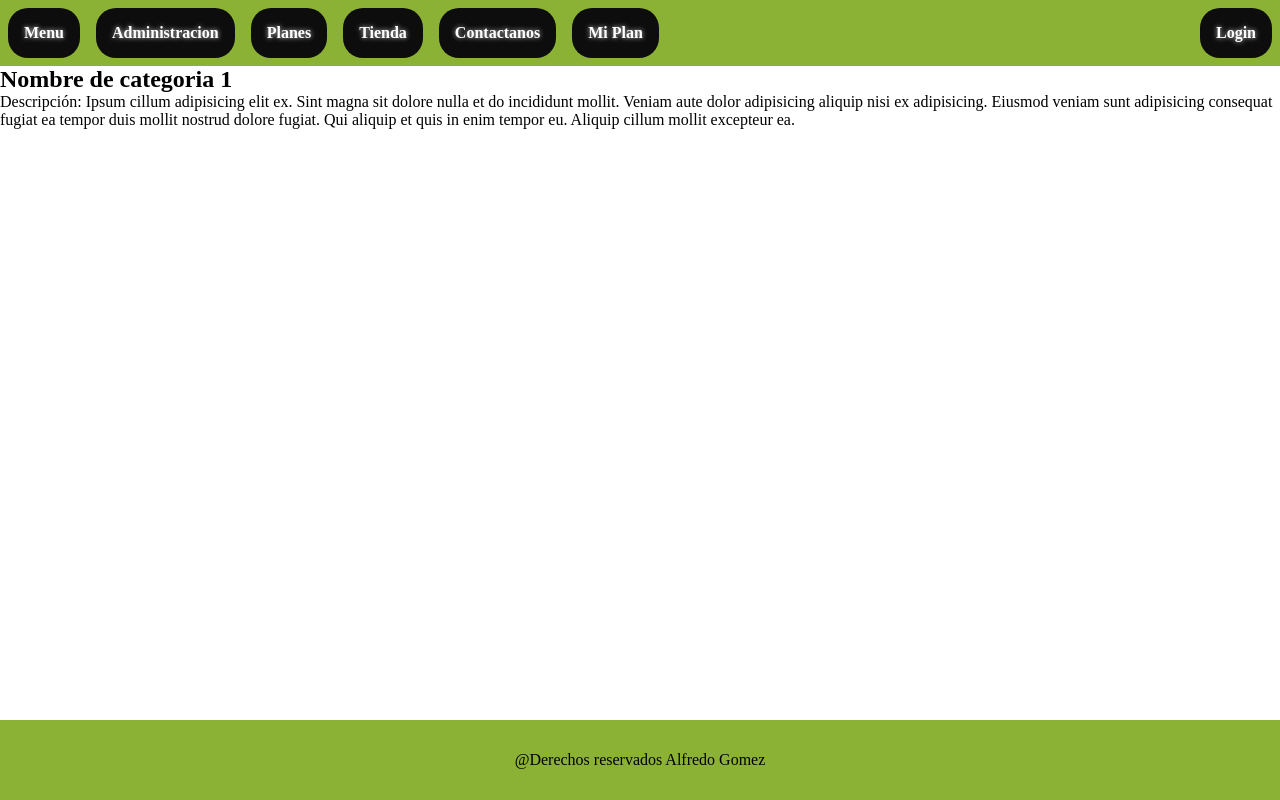
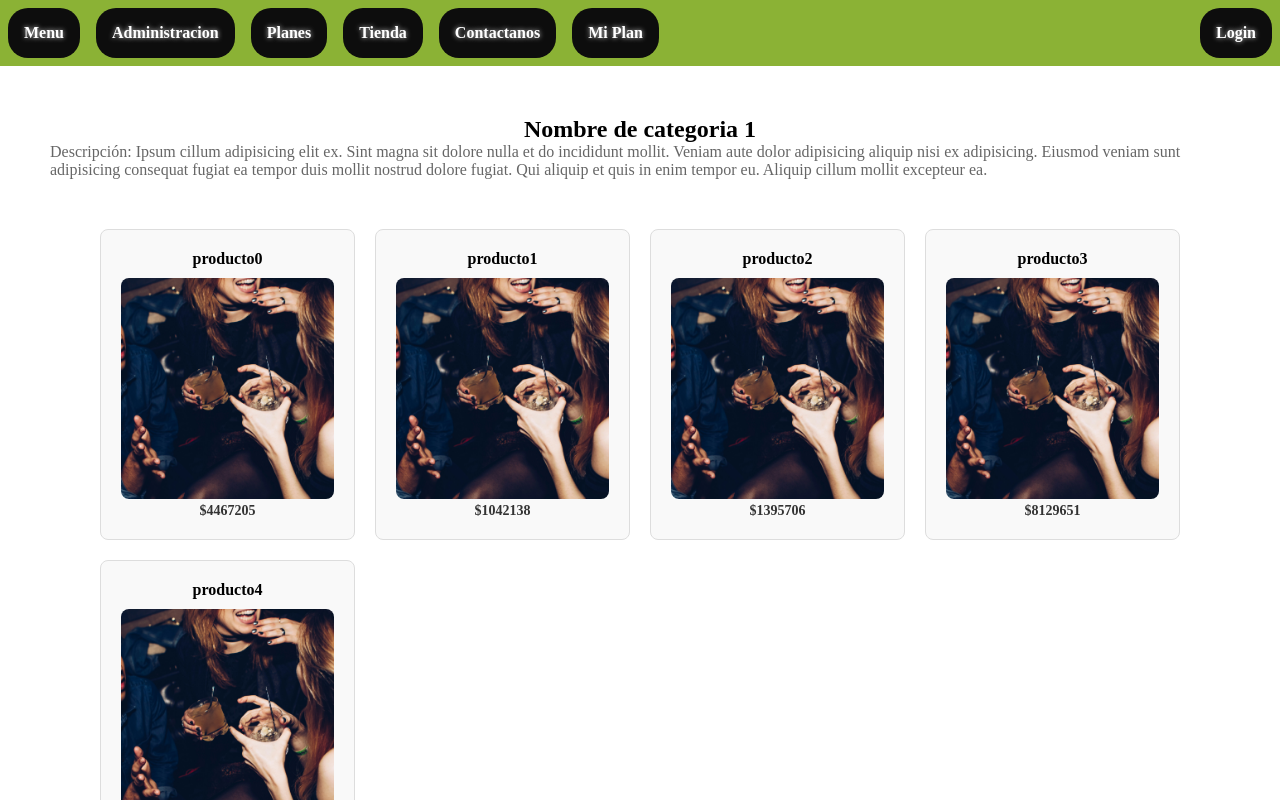
Before and after one commit to alfre755/NutriGreen, a React (Vite) app in the folder NutriGreen/: page /Tienda/1 in a window 1280 px wide. Shown: the top 800 px of the page. Built offline with nearby package versions, Linux system fonts and the light colour scheme.

Commit message:
Feat detalles
Se desarrolla el componente encargado de mostrar los detalles de las categorias

```diff
--- a/NutriGreen/src/pages/CategoriaDetalle.jsx
+++ b/NutriGreen/src/pages/CategoriaDetalle.jsx
@@ -2,11 +2,84 @@ import React, { useEffect, useState } from "react";
 import PropTypes from "prop-types";
 import usePosition from "../hooks/usePosition";
 import { useData } from "../hooks/useData";
+import styled from "@emotion/styled";
+
+const CategoriaDetalleStyle = styled.section`
+  display: flex;
+  flex-direction: column;
+  padding: 50px;
+
+  > .headerWrapper {
+    > .title {
+      display: flex;
+      align-items: center;
+      justify-content: center;
+    }
+
+    > .descripcion {
+      display: flex;
+      align-items: center;
+      justify-content: center;
+    }
+    h1 {
+      font-size: 24px;
+      font-weight: bold;
+    }
+
+    p {
+      font-size: 16px;
+      color: #666;
+    }
+  }
+
+  > .productosWrapper {
+    display: flex;
+    flex-wrap: wrap;
+    gap: 20px;
+    justify-content: space-between;
+    padding: 50px;
+
+    > .productoWrapper {
+      flex: 0 1 calc(25% - 15px);
+      box-sizing: border-box;
+      border: 1px solid #ddd;
+      border-radius: 8px;
+      padding: 20px;
+      text-align: center;
+      background: #f9f9f9;
+
+      .headerProducto {
+        font-size: 16px;
+        font-weight: bold;
+        margin-bottom: 10px;
+      }
+
+      .contentProducto {
+        display: flex;
+        flex-direction: column;
+        justify-content: center;
+        align-items: center;
+        > .imageWrapper {
+          img {
+            max-width: 100%;
+            height: auto;
+            border-radius: 8px;
+          }
+        }
+
+        > .precio {
+          font-size: 14px;
+          font-weight: bold;
+          color: #333;
+        }
+      }
+    }
+  }
+`;
 
 function CategoriaDetalle() {
   const data = useData();
   const [dataCategoria, setDataCategoria] = useState(null);
-
   const { currentPath, matchedRoute } = usePosition();
 
   const id =
@@ -27,26 +100,40 @@ function CategoriaDetalle() {
       </div>
     );
   }
+  const { productos = [] } = dataCategoria;
   console.log(dataCategoria);
 
   return (
-    <div>
-      <h1>{dataCategoria.nombre}</h1>
-
-      <p>Descripción: {dataCategoria.descripcion}</p>
-    </div>
+    <CategoriaDetalleStyle>
+      <div className="headerWrapper">
+        <h1 className="title">{dataCategoria.nombre}</h1>
+        <p className="descripcion">Descripción: {dataCategoria.descripcion}</p>
+      </div>
+      {productos ? (
+        <div className="productosWrapper">
+          {productos.map(({ _id, nombre, precio, imagen }) => {
+            return (
+              <div className="productoWrapper" key={_id}>
+                <div className="headerProducto">{nombre}</div>
+                <div className="contentProducto">
+                  <div className="imageWrapper">
+                    <img src={imagen} alt="" />
+                  </div>
+                  <p className="precio">${precio}</p>
+                </div>
+              </div>
+            );
+          })}
+        </div>
+      ) : (
+        <div>
+          <p>no existe productos</p>
+        </div>
+      )}
+    </CategoriaDetalleStyle>
   );
 }
 
-CategoriaDetalle.propTypes = {
-  categorias: PropTypes.arrayOf(
-    PropTypes.shape({
-      id: PropTypes.string.isRequired,
-      title: PropTypes.string.isRequired,
-      imagen: PropTypes.string.isRequired,
-      descripcion: PropTypes.string,
-    })
-  ).isRequired,
-};
+CategoriaDetalle.propTypes = {};
 
 export default CategoriaDetalle;
```
